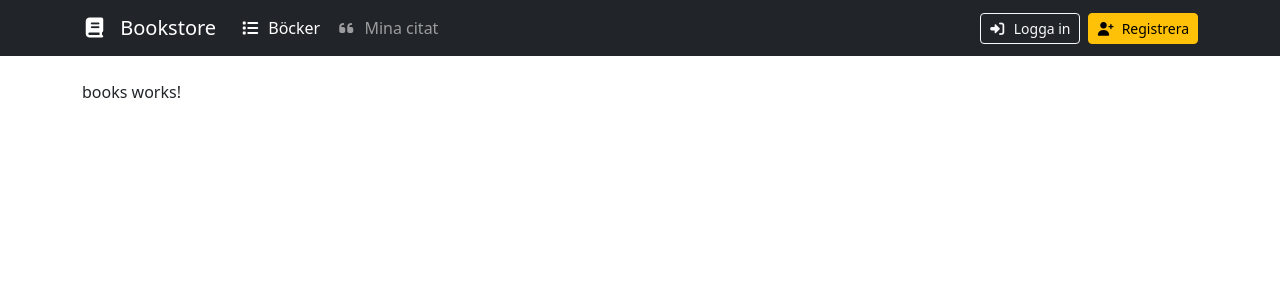
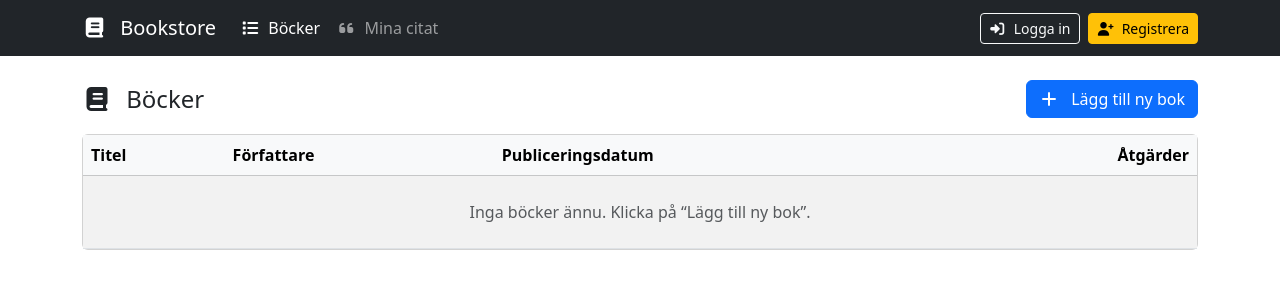
Before and after one commit to SpinalGlitter/bookstoore, an Angular app in the folder client/: page /books in a window 1280 px wide. Shown: the top 300 px of the page. Built offline with nearby package versions, Linux system fonts and the light colour scheme.

Commit message:
implement books page with table display and service for book management

```diff
--- /dev/null
+++ b/client/src/app/models/book.ts
@@ -0,0 +1,7 @@
+export interface Book {
+  id: number;
+  title: string;
+  author: string;
+  description: string;
+  publishedDate: string;
+}
--- a/client/src/app/pages/books/books.html
+++ b/client/src/app/pages/books/books.html
@@ -1 +1,55 @@
-<p>books works!</p>
+<div class="d-flex align-items-center justify-content-between mb-3">
+  <h1 class="h4 mb-0">
+    <i class="fa-solid fa-book me-2"></i>
+    Böcker
+  </h1>
+
+  <a class="btn btn-primary" routerLink="/books/new">
+    <i class="fa-solid fa-plus me-2"></i>
+    Lägg till ny bok
+  </a>
+</div>
+
+<div class="card">
+  <div class="card-body p-0">
+    <div class="table-responsive">
+      <table class="table table-striped table-hover mb-0 align-middle">
+        <thead class="table-light">
+          <tr>
+            <th>Titel</th>
+            <th>Författare</th>
+            <th>Publiceringsdatum</th>
+            <th class="text-end">Åtgärder</th>
+          </tr>
+        </thead>
+
+        <tbody>
+          @for (b of books(); track b.id) {
+            <tr>
+              <td>{{ b.title }}</td>
+              <td>{{ b.author }}</td>
+              <td>{{ b.publishedDate }}</td>
+              <td class="text-end">
+                <a
+                  class="btn btn-sm btn-outline-secondary me-2"
+                  [routerLink]="['/books', b.id, 'edit']"
+                >
+                  <i class="fa-solid fa-pen-to-square me-1"></i> Redigera
+                </a>
+                <button class="btn btn-sm btn-outline-danger" disabled>
+                  <i class="fa-solid fa-trash me-1"></i> Radera
+                </button>
+              </td>
+            </tr>
+          } @empty {
+            <tr>
+              <td colspan="4" class="text-center py-4 text-muted">
+                Inga böcker ännu. Klicka på “Lägg till ny bok”.
+              </td>
+            </tr>
+          }
+        </tbody>
+      </table>
+    </div>
+  </div>
+</div>
--- a/client/src/app/pages/books/books.ts
+++ b/client/src/app/pages/books/books.ts
@@ -1,11 +1,16 @@
-import { Component } from '@angular/core';
+import { Component, computed } from '@angular/core';
+import { RouterLink } from '@angular/router';
+import { BooksService } from '../../services/books.service';
 
 @Component({
   selector: 'app-books',
-  imports: [],
+  standalone: true,
+  imports: [RouterLink],
   templateUrl: './books.html',
   styleUrl: './books.scss',
 })
 export class Books {
+  readonly books = computed(() => this.booksService.books());
 
+  constructor(private readonly booksService: BooksService) {}
 }
--- /dev/null
+++ b/client/src/app/services/books.service.ts
@@ -0,0 +1,19 @@
+import { Injectable, signal } from '@angular/core';
+import { Book } from '../models/book';
+
+@Injectable({ providedIn: 'root' })
+export class BooksService {
+  private nextId = 1;
+
+  private readonly _books = signal<Book[]>([]);
+  readonly books = this._books.asReadonly();
+
+  add(book: Omit<Book, 'id'>) {
+    const created: Book = { id: this.nextId++, ...book };
+    this._books.update(list => [created, ...list]);
+  }
+
+  getById(id: number): Book | undefined {
+    return this._books().find(b => b.id === id);
+  }
+}
```
